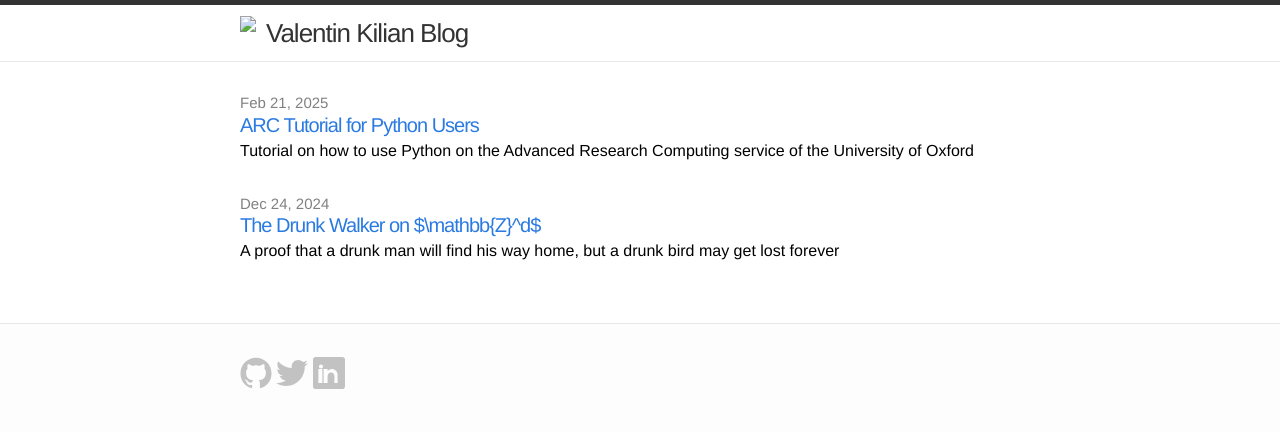
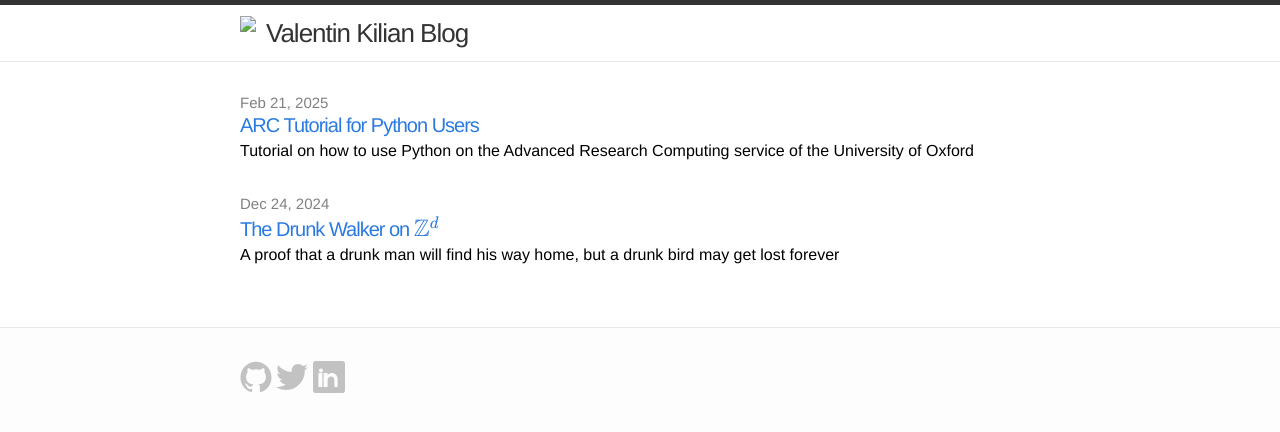
Before and after one commit to ValentinKil/ARCPythonTutorial, a Jekyll site: the page built from index.md, in a window 1280 px wide. Shown: the top 432 px of the page. Built offline with Jekyll 4.4.1, drawn with Linux system fonts in a browser that asks for light colours; part of the change alters nothing that is shown.

```diff
--- a/_layouts/default.html
+++ b/_layouts/default.html
@@ -13,6 +13,18 @@
       </div>
     </div>
 
+    <script type="text/javascript">
+      MathJax = {
+        tex: {
+          inlineMath: [['$', '$'], ['\\(', '\\)']]
+        }
+      };
+    </script>
+    <script type="text/javascript" async
+      src="https://cdnjs.cloudflare.com/ajax/libs/mathjax/3.2.2/es5/tex-mml-chtml.js">
+    </script>
+
+
     {% include footer.html %}
 
     </body>
```
